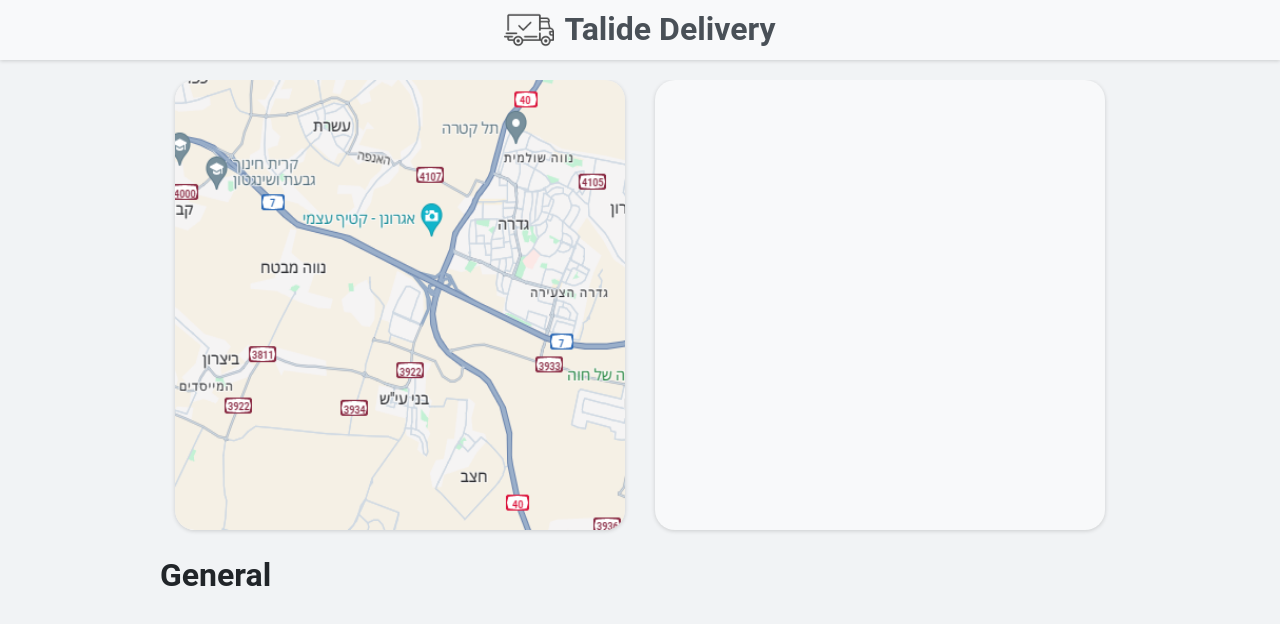
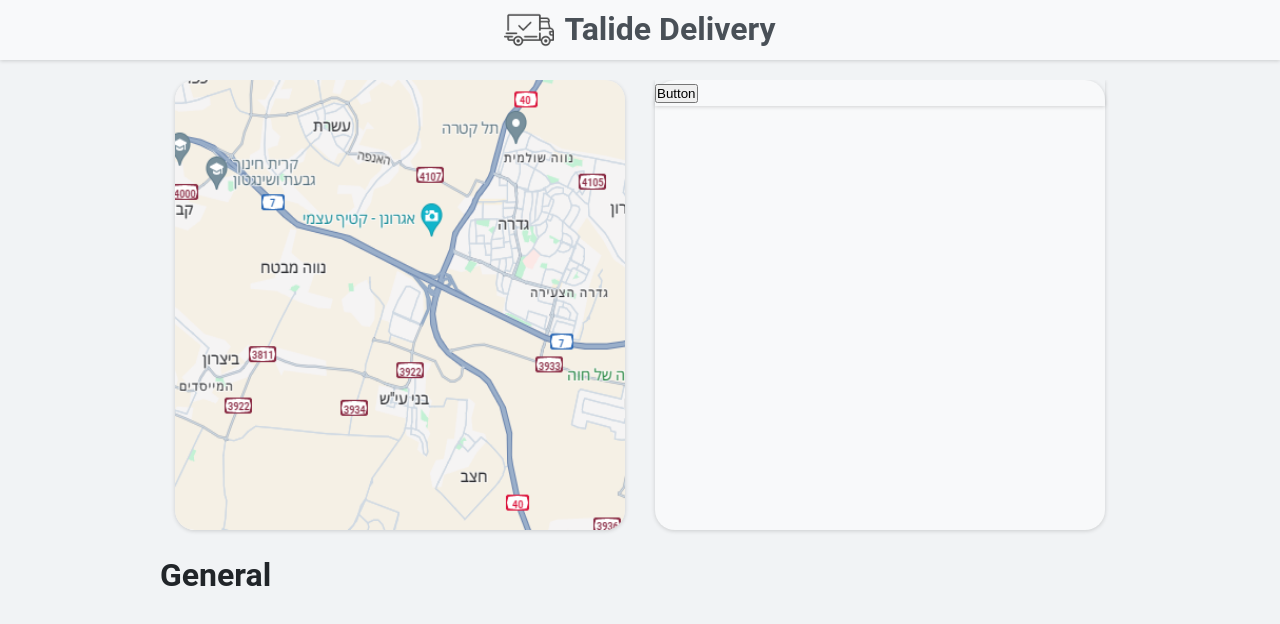
Before and after one commit to tahelka/Virtual-Rail-Autonomous-Vehicle, a React (Vite) app in the folder TalideDeliveryApp/: page /app/general in a window 1280 px wide. Shown: the top 624 px of the page. Built offline with nearby package versions, Linux system fonts and the light colour scheme.

Commit message:
added simple button to the app page

```diff
--- /dev/null
+++ b/TalideDeliveryApp/src/components/DisplayControlButtons.jsx
@@ -0,0 +1,18 @@
+import styles from "./DisplayControlButtons.module.css";
+
+function clickMe(){
+    alert('YAY!');
+}
+
+function DisplayControlButtons() {
+  return (
+    <div className={styles.displayControlButtons}>
+      < button onClick={clickMe}>
+      Button
+      </button>
+
+    </div>
+  );
+}
+
+export default DisplayControlButtons;
--- /dev/null
+++ b/TalideDeliveryApp/src/components/DisplayControlButtons.module.css
@@ -0,0 +1,9 @@
+.displayControlButtons {
+  box-shadow: rgba(0, 0, 0, 0.16) 0px 1px 4px;
+  }
+
+.simpleButton {
+  box-shadow: rgba(0, 0, 0, 0.16) 0px 1px 4px;
+  border-radius: 9px;
+  padding: 2rem;
+  }
--- a/TalideDeliveryApp/src/components/DisplayMapVehicle.jsx
+++ b/TalideDeliveryApp/src/components/DisplayMapVehicle.jsx
@@ -1,4 +1,5 @@
 import styles from "./DisplayMapVehicle.module.css";
+import DisplayControlButtons from './DisplayControlButtons';
 
 function DisplayMapVehicle() {
   return (
@@ -6,7 +7,7 @@
       <div className={styles.map}>
         <img src="../../public/map.png" className={styles.mapStyle} />
       </div>
-      <div className={styles.detailsAndControl}></div>
+      <div className={styles.detailsAndControl}> <DisplayControlButtons/> </div>
     </div>
   );
 }
```
